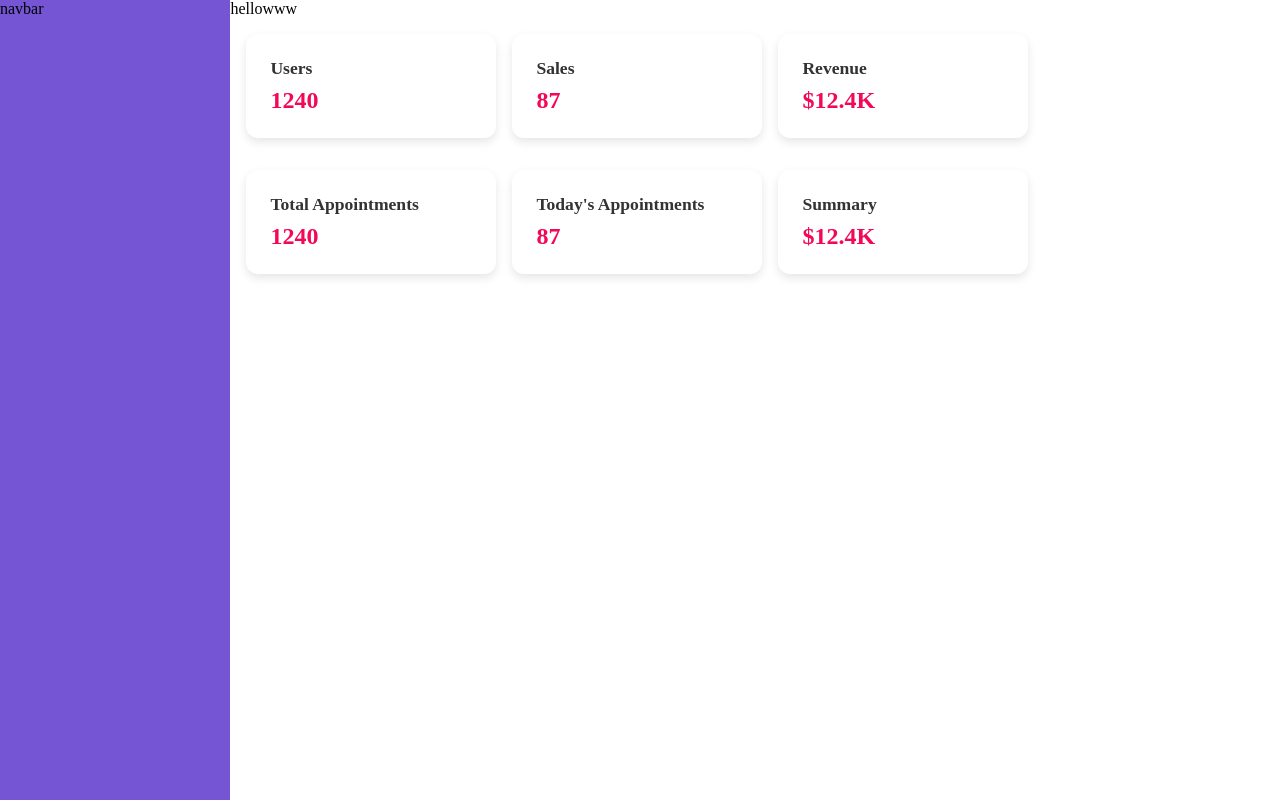
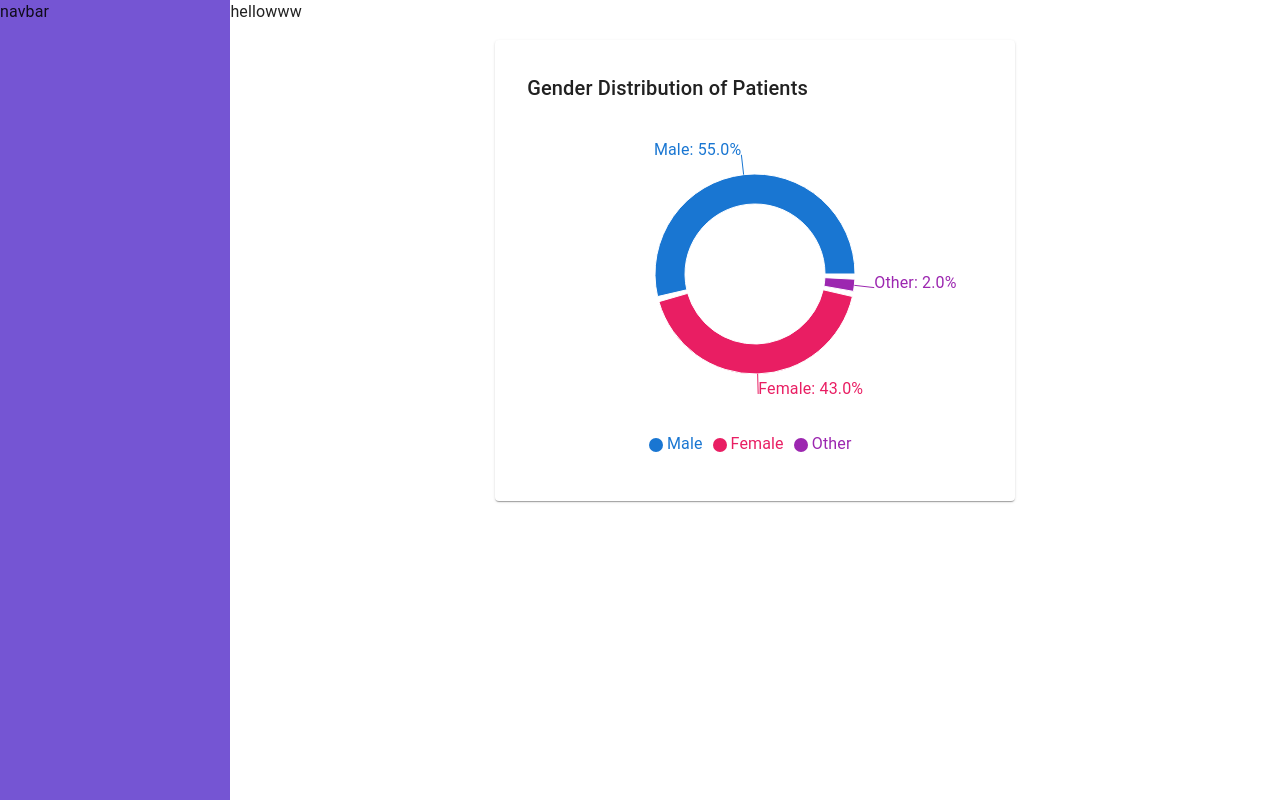
Before and after one commit to aditipatil0315/doctor_crm, a React (Vite) app: page / in a window 1280 px wide. Built offline with nearby package versions, Linux system fonts and the light colour scheme.

Commit message:
analytics dashboard charts added

```diff
--- a/package.json
+++ b/package.json
@@ -10,8 +10,12 @@
     "preview": "vite preview"
   },
   "dependencies": {
+    "@emotion/react": "^11.14.0",
+    "@emotion/styled": "^11.14.0",
+    "@mui/material": "^7.0.2",
     "react": "^19.0.0",
-    "react-dom": "^19.0.0"
+    "react-dom": "^19.0.0",
+    "recharts": "^2.15.2"
   },
   "devDependencies": {
     "@eslint/js": "^9.21.0",
--- a/src/App.jsx
+++ b/src/App.jsx
@@ -1,20 +1,34 @@
-import { useState } from 'react'
 import './App.css'
-import Cards_dashboard from './components/Dashboard_comp/Cards_dashboard/Cards_dashboard'
-import Cards_appointment from './components/Appointment_comp/Cards_appointment/Cards_appointment';
+import { CssBaseline, Container } from "@mui/material";
 
 
-const data = [
-  { title: "Users", value: 1240 },
-  { title: "Sales", value: 87 },
-  { title: "Revenue", value: "$12.4K" },
-];
 
-const data_appointment = [
-  { title: "Total Appointments", value: 1240 },
-  { title: "Today's Appointments", value: 87 },
-  { title: "Summary", value: "$12.4K" },
-];
+// BOTH CARDS APPOINTMENT AND DASHBOARD
+// import Cards_dashboard from './components/Dashboard_comp/Cards_dashboard/Cards_dashboard'
+// import Cards_appointment from './components/Appointment_comp/Cards_appointment/Cards_appointment';
+
+
+// const data = [
+//   { title: "Users", value: 1240 },
+//   { title: "Sales", value: 87 },
+//   { title: "Revenue", value: "$12.4K" },
+// ];
+
+// const data_appointment = [
+//   { title: "Total Appointments", value: 1240 },
+//   { title: "Today's Appointments", value: 87 },
+//   { title: "Summary", value: "$12.4K" },
+// ];
+
+
+
+// PIE CHART
+// import Pie_chart from './components/Dashboard_comp/Pie_chart/Pie_chart';
+
+//GENDER CHART
+import Gender_chart from './components/Dashboard_comp/Gender_Chart/Gender_Chart';
+
+
 
 
 
@@ -29,8 +43,27 @@ function App() {
 
     <div className="content_panel">
       hellowww
-      <Cards_dashboard data={data}/>
-      <Cards_appointment data={data_appointment}/>
+
+      {/* CARDS */}
+      {/* <Cards_dashboard data={data}/>
+      <Cards_appointment data={data_appointment}/> */}
+
+
+        {/* PIE CHART */}
+      {/* <CssBaseline />
+      <Container maxWidth="sm">
+        <Pie_chart/>
+      </Container> */}
+
+
+      {/* GENDER ANALYTICS */}
+      <CssBaseline />
+      <Container maxWidth="sm">
+        <Gender_chart />
+      </Container>
+
+
+
     </div>
    </div>
   )
--- /dev/null
+++ b/src/components/Dashboard_comp/Gender_Chart/Gender_Chart.jsx
@@ -0,0 +1,78 @@
+// GenderDistributionChart.jsx
+import React from "react";
+import {
+  Card,
+  CardContent,
+  Typography,
+  Box,
+  useMediaQuery,
+} from "@mui/material";
+import { useTheme } from "@mui/material/styles";
+import {
+  PieChart,
+  Pie,
+  Cell,
+  Tooltip,
+  ResponsiveContainer,
+  Legend,
+} from "recharts";
+
+// Sample Gender Data (% wise)
+const genderData = [
+  { name: "Male", value: 55 },
+  { name: "Female", value: 43 },
+  { name: "Other", value: 2 },
+];
+
+const COLORS = ["#1976d2", "#e91e63", "#9c27b0"];
+
+const Gender_chart = () => {
+  const theme = useTheme();
+  const isMobile = useMediaQuery(theme.breakpoints.down("sm"));
+
+  return (
+    <Card sx={{ margin: 2, padding: 2 }}>
+      <CardContent>
+        <Typography variant="h6" gutterBottom>
+          Gender Distribution of Patients
+        </Typography>
+
+        <Box
+          sx={{
+            width: "100%",
+            height: isMobile ? 300 : 350,
+            display: "flex",
+            justifyContent: "center",
+            alignItems: "center",
+          }}
+        >
+          <ResponsiveContainer width="100%" height="100%">
+            <PieChart>
+              <Pie
+                data={genderData}
+                cx="50%"
+                cy="50%"
+                innerRadius={70}
+                outerRadius={100}
+                fill="#8884d8"
+                paddingAngle={3}
+                dataKey="value"
+                label={({ name, percent }) =>
+                  `${name}: ${(percent * 100).toFixed(1)}%`
+                }
+              >
+                {genderData.map((entry, index) => (
+                  <Cell key={`cell-${index}`} fill={COLORS[index]} />
+                ))}
+              </Pie>
+              <Tooltip />
+              <Legend verticalAlign="bottom" />
+            </PieChart>
+          </ResponsiveContainer>
+        </Box>
+      </CardContent>
+    </Card>
+  );
+};
+
+export default Gender_chart;
--- /dev/null
+++ b/src/components/Dashboard_comp/Pie_chart/Pie_chart.jsx
@@ -0,0 +1,100 @@
+// PieChartCard.jsx
+import React, { useState } from "react";
+import {
+  Card,
+  CardContent,
+  Typography,
+  Select,
+  MenuItem,
+  FormControl,
+  InputLabel,
+  useMediaQuery,
+  Box,
+} from "@mui/material";
+import { PieChart, Pie, Cell, Tooltip, Legend, ResponsiveContainer } from "recharts";
+import { useTheme } from "@mui/material/styles";
+
+// Sample data
+const dataOptions = {
+  Monthly: [
+    { name: "Product A", value: 400 },
+    { name: "Product B", value: 300 },
+    { name: "Product C", value: 300 },
+    { name: "Product D", value: 200 },
+  ],
+  Weekly: [
+    { name: "Product A", value: 30 },
+    { name: "Product B", value: 98 },
+    { name: "Product C", value: 80 },
+    { name: "Product D", value: 60 },
+  ],
+};
+
+const COLORS = ["#0088FE", "#00C49F", "#FFBB28", "#FF8042"];
+
+const Pie_chart = () => {
+  const [timeframe, setTimeframe] = useState("Monthly");
+  const theme = useTheme();
+  const isMobile = useMediaQuery(theme.breakpoints.down("sm"));
+
+  const handleChange = (event) => {
+    setTimeframe(event.target.value);
+  };
+
+  return (
+    <Card sx={{ margin: 2, padding: 2 }}>
+      <CardContent>
+        <Box
+          display="flex"
+          flexDirection={isMobile ? "column" : "row"}
+          justifyContent="space-between"
+          alignItems={isMobile ? "flex-start" : "center"}
+          mb={2}
+        >
+          <Typography variant="h6" gutterBottom>
+            Sales Distribution
+          </Typography>
+          <FormControl size="small" sx={{ minWidth: 120, mt: isMobile ? 1 : 0 }}>
+            <InputLabel id="timeframe-select-label">View</InputLabel>
+            <Select
+              labelId="timeframe-select-label"
+              id="timeframe-select"
+              value={timeframe}
+              label="View"
+              onChange={handleChange}
+            >
+              <MenuItem value="Monthly">Monthly</MenuItem>
+              <MenuItem value="Weekly">Weekly</MenuItem>
+            </Select>
+          </FormControl>
+        </Box>
+
+        <Box sx={{ width: "100%", height: 300 }}>
+          <ResponsiveContainer>
+            <PieChart>
+              <Pie
+                data={dataOptions[timeframe]}
+                cx="50%"
+                cy="50%"
+                labelLine={false}
+                label={({ name, percent }) =>
+                  `${name}: ${(percent * 100).toFixed(0)}%`
+                }
+                outerRadius={100}
+                dataKey="value"
+              >
+                {dataOptions[timeframe].map((entry, index) => (
+                  <Cell key={`cell-${index}`} fill={COLORS[index % COLORS.length]} />
+                ))}
+              </Pie>
+              <Tooltip />
+              <Legend verticalAlign="bottom" height={36} />
+            </PieChart>
+          </ResponsiveContainer>
+        </Box>
+      </CardContent>
+    </Card>
+  );
+};
+
+export default Pie_chart;
```
Also changed, not shown: src/components/Dashboard_comp/Gender_Chart/Gender_Chart.css (added), src/components/Dashboard_comp/Pie_chart/Pie_chart.css (added), 1 other file (tests, documents, lock files or other folders).
